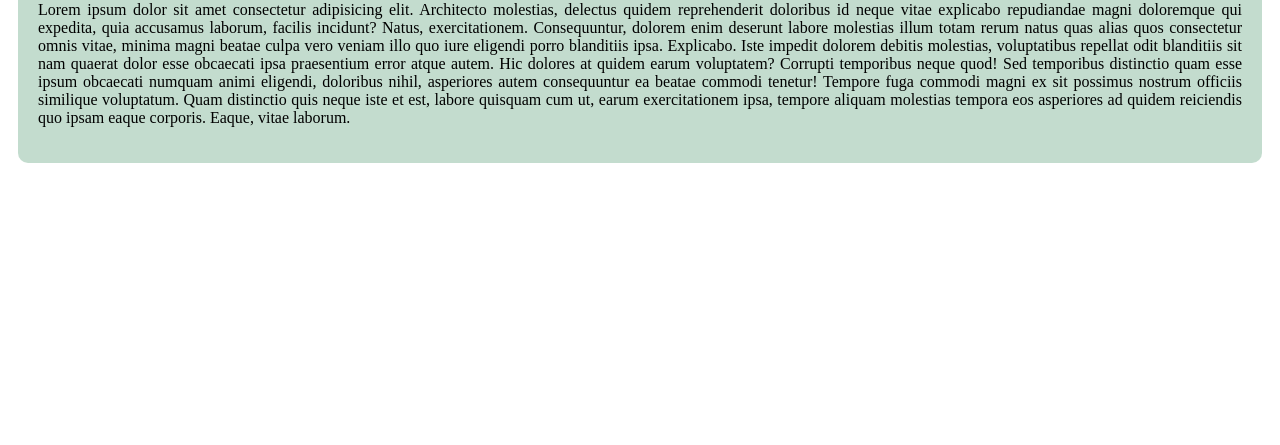
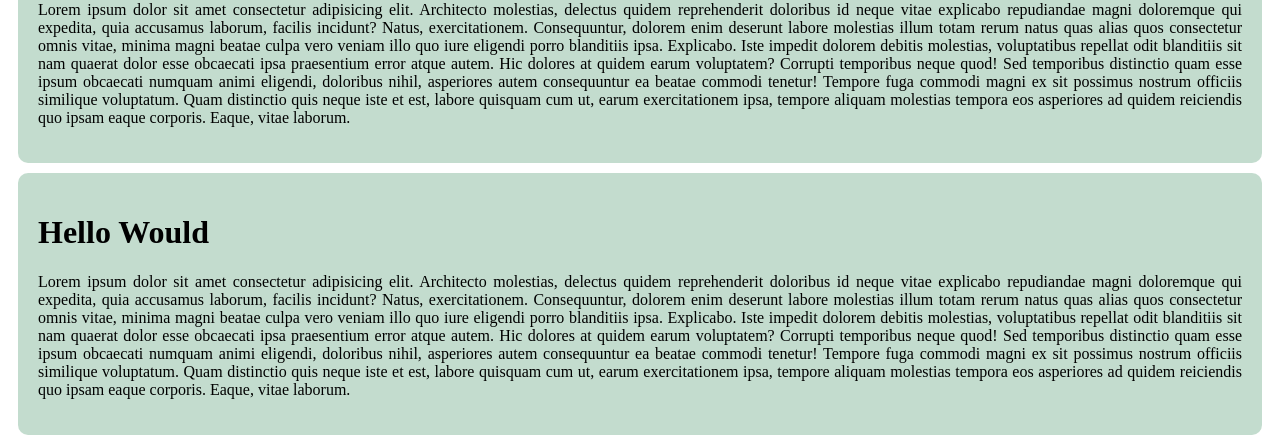
Before and after one commit to SojibDas1015/My-Second-Repo, a plain HTML site: page index.html in a window 1280 px wide. Shown: the part 653-1098 px from the top of the page. Before the commit the page ends 826 px from the top, so only its background shows below. Drawn offline with Linux system fonts and the light colour scheme.

Commit message:
second border add

```diff
--- a/index.html
+++ b/index.html
@@ -31,5 +31,13 @@
         Sed temporibus distinctio quam esse ipsum obcaecati numquam animi eligendi, doloribus nihil, asperiores autem consequuntur ea beatae commodi tenetur! Tempore fuga commodi magni ex sit possimus nostrum officiis similique voluptatum.
         Quam distinctio quis neque iste et est, labore quisquam cum ut, earum exercitationem ipsa, tempore aliquam molestias tempora eos asperiores ad quidem reiciendis quo ipsam eaque corporis. Eaque, vitae laborum.</p>
     </div>
+    <div>
+        <h1>Hello Would</h1>
+        <p class="text">Lorem ipsum dolor sit amet consectetur adipisicing elit. Architecto molestias, delectus quidem reprehenderit doloribus id neque vitae explicabo repudiandae magni doloremque qui expedita, quia accusamus laborum, facilis incidunt? Natus, exercitationem.
+        Consequuntur, dolorem enim deserunt labore molestias illum totam rerum natus quas alias quos consectetur omnis vitae, minima magni beatae culpa vero veniam illo quo iure eligendi porro blanditiis ipsa. Explicabo.
+        Iste impedit dolorem debitis molestias, voluptatibus repellat odit blanditiis sit nam quaerat dolor esse obcaecati ipsa praesentium error atque autem. Hic dolores at quidem earum voluptatem? Corrupti temporibus neque quod!
+        Sed temporibus distinctio quam esse ipsum obcaecati numquam animi eligendi, doloribus nihil, asperiores autem consequuntur ea beatae commodi tenetur! Tempore fuga commodi magni ex sit possimus nostrum officiis similique voluptatum.
+        Quam distinctio quis neque iste et est, labore quisquam cum ut, earum exercitationem ipsa, tempore aliquam molestias tempora eos asperiores ad quidem reiciendis quo ipsam eaque corporis. Eaque, vitae laborum.</p>
+    </div>
 </body>
 </html>
```
